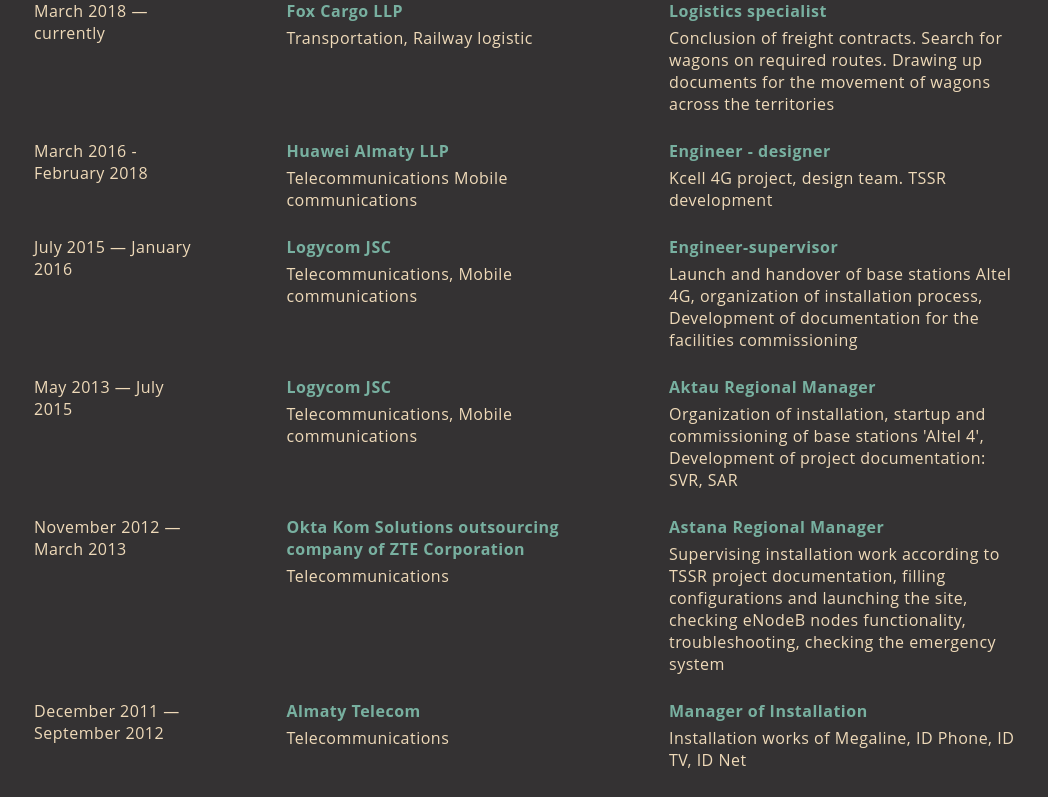
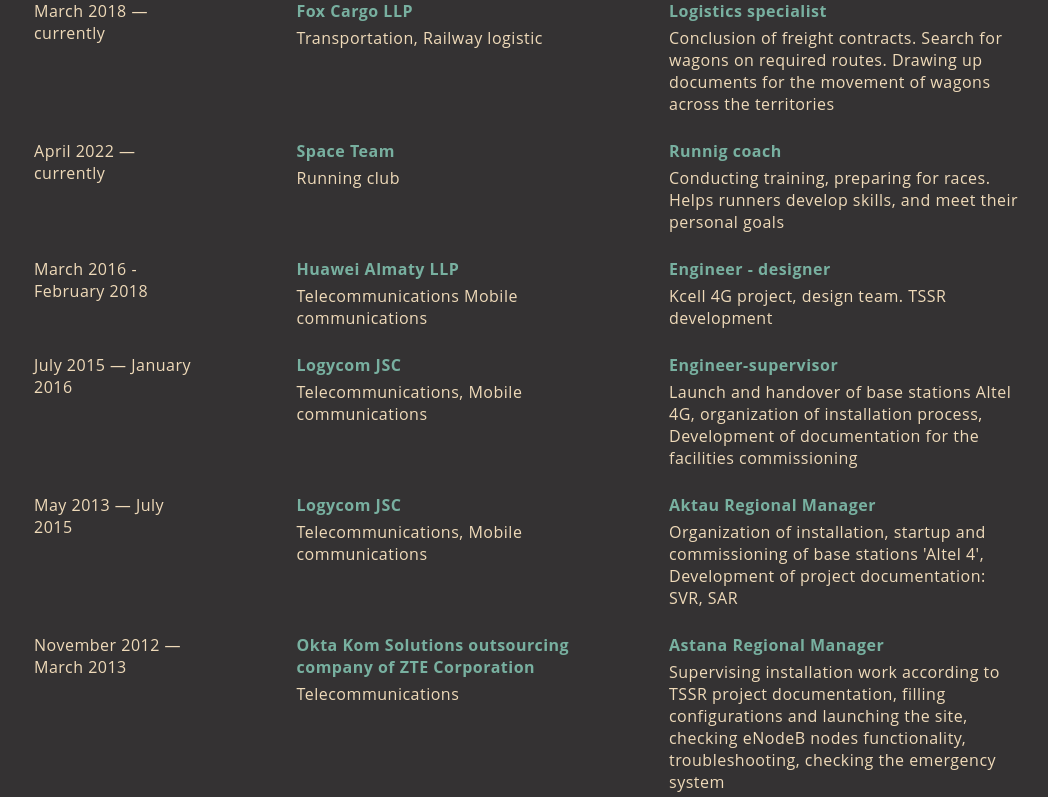
Before and after one commit to KanatJuzbayev/cv-react, a React (Create React App) app: page / in a window 1280 px wide. Shown: the part 1103-1900 px from the top of the page, without its empty margins (106-1154 px from the left). Built offline with nearby package versions, Linux system fonts and the light colour scheme.

Commit message:
feat: add running experiens

```diff
--- a/src/components/experiens/Experiens.css
+++ b/src/components/experiens/Experiens.css
@@ -7,6 +7,9 @@
 
 .work > * {
   margin: 0 15px 0 0;
+}
+
+@media (min-width: 768px) {
 }
 
 @media (max-width: 768px) {
@@ -43,7 +46,7 @@
   }
 }
 
-@media (max-width: 320px) {
+@media (max-width: 375px) {
   .work {
     width: 250px;
   }
@@ -68,7 +71,7 @@
 }
 
 .place {
-  width: 300px;
+  width: 280px;
   min-width: 170px;
 }
 
--- a/src/components/experiens/experiens.json
+++ b/src/components/experiens/experiens.json
@@ -4,7 +4,14 @@
     "placeText": "Transportation, Railway logistic",
     "positionTittle": "Logistics specialist",
     "positionText": "Conclusion of freight contracts. Search for wagons on required routes. Drawing up documents for the movement of wagons across the territories",
-    "workPeriod": "March 2018 — сurrently"
+    "workPeriod": "March 2018 — currently"
+  },
+  {
+    "placeTittle": "Space Team",
+    "placeText": "Running club",
+    "positionTittle": "Runnig coach",
+    "positionText": "Conducting training, preparing for races. Helps runners develop skills, and meet their personal goals",
+    "workPeriod": "April 2022 — currently"
   },
   {
     "placeTittle": "Huawei Almaty LLP",
```
